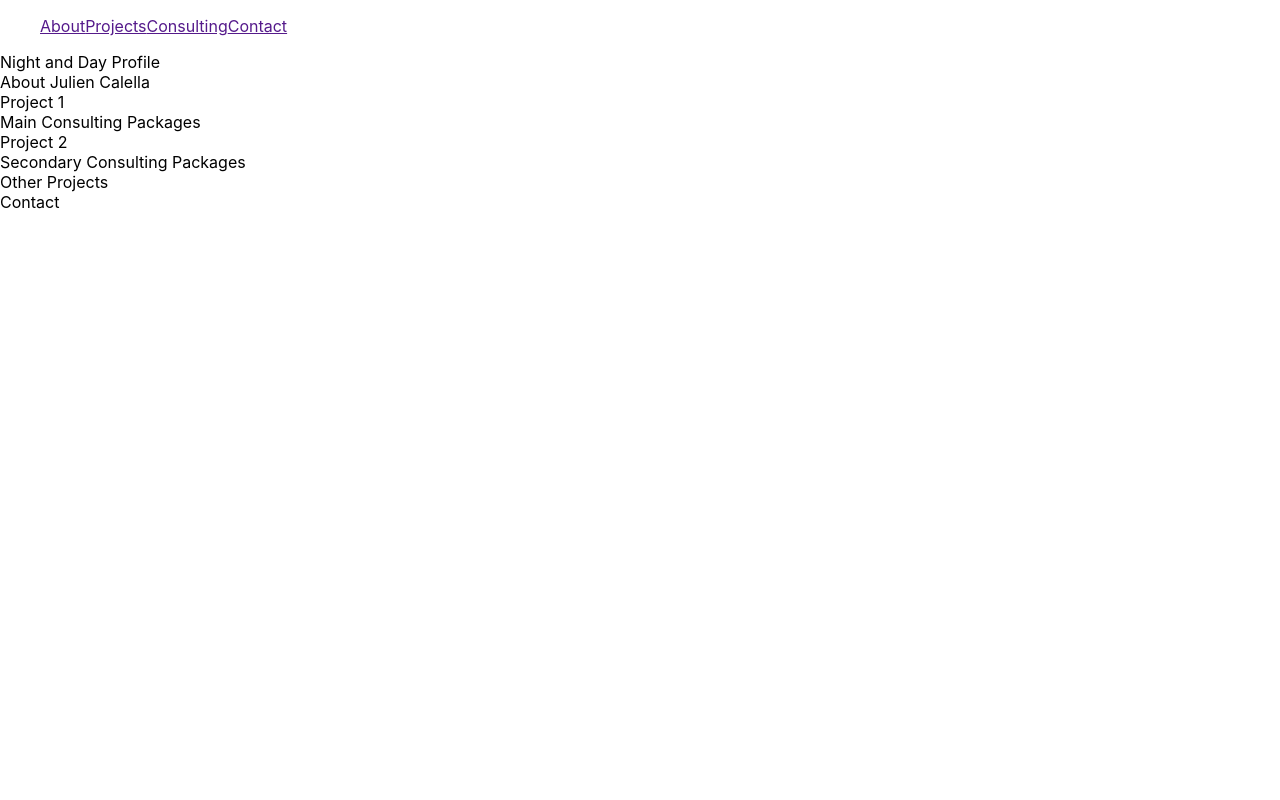
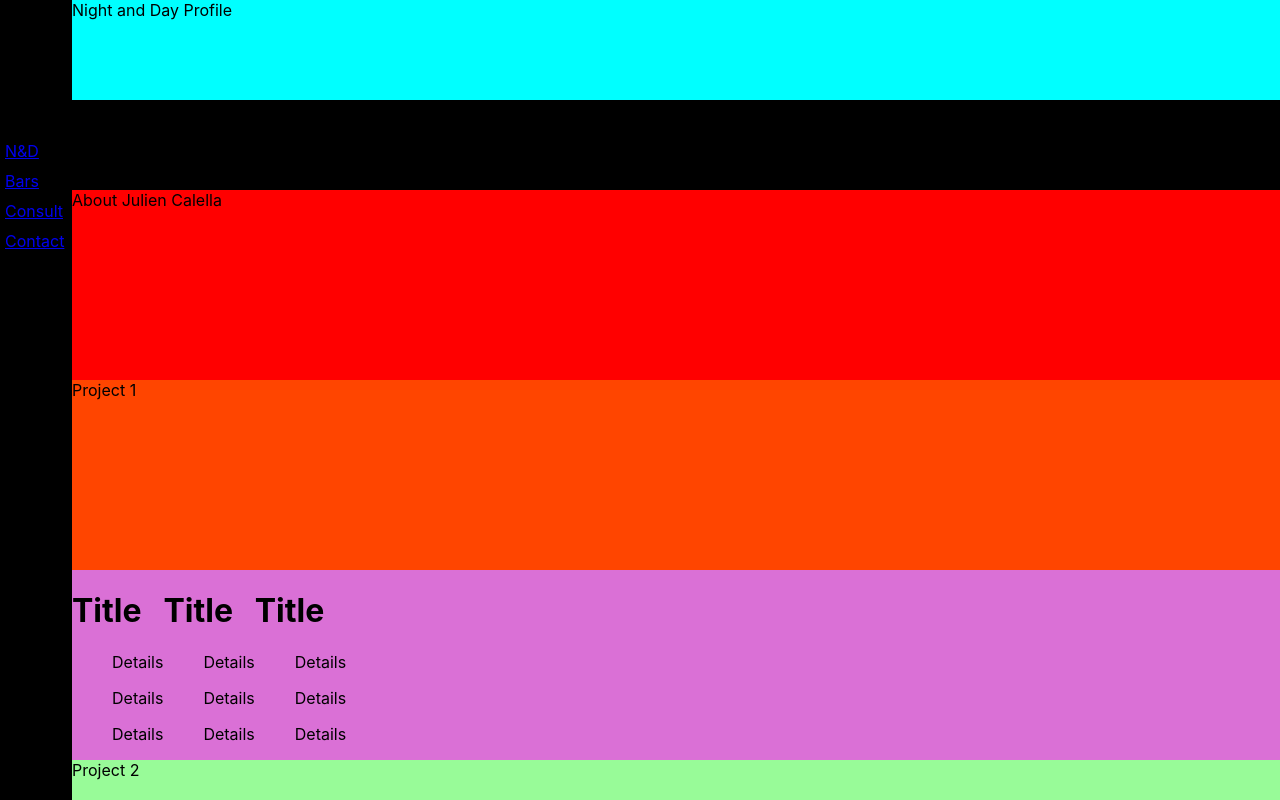
Before and after one commit to jpatterson933/2-night-day, a React (Create React App) app in the folder client/: page / in a window 1280 px wide. Shown: the top 800 px of the page. Built offline with nearby package versions, Linux system fonts and the light colour scheme.

Commit message:
Added componenets

```diff
--- /dev/null
+++ b/client/src/components/ButtonLink/index.css
@@ -0,0 +1,7 @@
+.button-link {
+    display: flex;
+    width: 56px;
+    box-shadow: 0 0 9px -2px black;
+    border: 1px solid black;
+    padding: 4px;
+}
--- /dev/null
+++ b/client/src/components/ButtonLink/index.js
@@ -0,0 +1,10 @@
+import React from 'react';
+
+// stylesheet
+import './index.css';
+
+export const ButtonLink = (props) => {
+    return (
+        <a href="/" className="button-link">{props.buttonName} </a>
+    )
+}
--- /dev/null
+++ b/client/src/components/ConsultBox/index.css
@@ -0,0 +1,3 @@
+.consult-box {
+
+}
--- /dev/null
+++ b/client/src/components/ConsultBox/index.js
@@ -0,0 +1,20 @@
+import React from 'react';
+
+// components
+
+
+// stylesheet
+import './index.css';
+
+export const ConsultBox = (props) => {
+    return (
+        <div className="consult-box">
+            <h1>Title</h1>
+            <ul>
+                <p>Details</p>
+                <p>Details</p>
+                <p>Details</p>
+            </ul>
+        </div>
+    )
+}
--- a/client/src/components/Sidebar/index.css
+++ b/client/src/components/Sidebar/index.css
@@ -1,4 +1,4 @@
 #navigation-menu {
-    display: contents;
     position: fixed;
+    padding-top: 8.5em;
 }
--- a/client/src/components/Sidebar/index.js
+++ b/client/src/components/Sidebar/index.js
@@ -1,4 +1,7 @@
 import React from 'react';
+
+// components
+import { ButtonLink } from '../ButtonLink';
 
 // stylesheet
 import './index.css';
@@ -6,12 +9,10 @@ import './index.css';
 export const Nav = () => {
     return (
         <nav id="navigation-menu">
-            <ul>
-                <a href="">About</a>
-                <a href="">Projects</a>
-                <a href="">Consulting</a>
-                <a href="">Contact</a>
-            </ul>
+                <ButtonLink buttonName="N&D" />
+                <ButtonLink buttonName="Bars" />
+                <ButtonLink buttonName="Consult" />
+                <ButtonLink buttonName="Contact" />
         </nav>
     )
 }
--- a/client/src/views/index.css
+++ b/client/src/views/index.css
@@ -2,13 +2,20 @@
     display: grid;
     grid-template-columns: repeat(3, 1fr);
     grid-template-rows: repeat(8, 1fr);
+    padding-left: 4.5em;
+    background-color: black;
 }
 
+/* .test {
+    min-width: 500px;
+} */
 #company {
     grid-row-start: 1;
     grid-row-end: 2;
     grid-column-start: 1;
     grid-column-end: 4;
+    height: 100px;
+    background-color: aqua;
 }
 
 #owner {
@@ -16,6 +23,7 @@
     grid-row-end: 3;
     grid-column-start: 1;
     grid-column-end: 4;
+    background-color: red;
 }
 
 #project-one{
@@ -23,6 +31,7 @@
     grid-row-end: 4;
     grid-column-start: 1;
     grid-column-end: 4;
+    background: orangered;
 }
 
 #main-packages {
@@ -30,6 +39,8 @@
     grid-row-end: 5;
     grid-column-start: 1;
     grid-column-end: 4;
+    display: flex;
+    background: orchid;
 }
 
 #project-two {
@@ -37,6 +48,7 @@
     grid-row-end: 6;
     grid-column-start: 1;
     grid-column-end: 4;
+    background-color: palegreen;
 }
 
 #secondary-packages {
@@ -44,6 +56,7 @@
     grid-row-end: 7;
     grid-column-start: 1;
     grid-column-end: 4;
+    background-color: plum;
 }
 
 #other-projects {
@@ -51,6 +64,7 @@
     grid-row-end: 8;
     grid-column-start: 1;
     grid-column-end: 4;
+    background-color: saddlebrown;
 }
 
 #contact {
@@ -58,4 +72,5 @@
     grid-row-end: 9;
     grid-column-start: 1;
     grid-column-end: 4;
+    background-color: skyblue;
 }
--- a/client/src/views/landing.js
+++ b/client/src/views/landing.js
@@ -1,4 +1,7 @@
 import React from 'react';
+
+// components
+import { ConsultBox } from '../components/ConsultBox';
 
 // Stylesheet
 import './index.css';
@@ -6,10 +9,10 @@ import './index.css';
 export const Landing = () => {
     return (
         <div id="main-grid">
-            <div id="company">Night and Day Profile</div>
+            <div class="test" id="company">Night and Day Profile</div>
             <div id="owner">About Julien Calella</div>
             <div id="project-one">Project 1</div>
-            <div id="main-packages">Main Consulting Packages</div>
+            <div id="main-packages"><ConsultBox /> <ConsultBox /> <ConsultBox /></div>
             <div id="project-two">Project 2</div>
             <div id="secondary-packages">Secondary Consulting Packages</div>
             <div id="other-projects">Other Projects</div>
```
Also changed, not shown: client/src/components/ConsultRowOne/index.css (added), client/src/components/ConsultRowOne/index.js (added).
